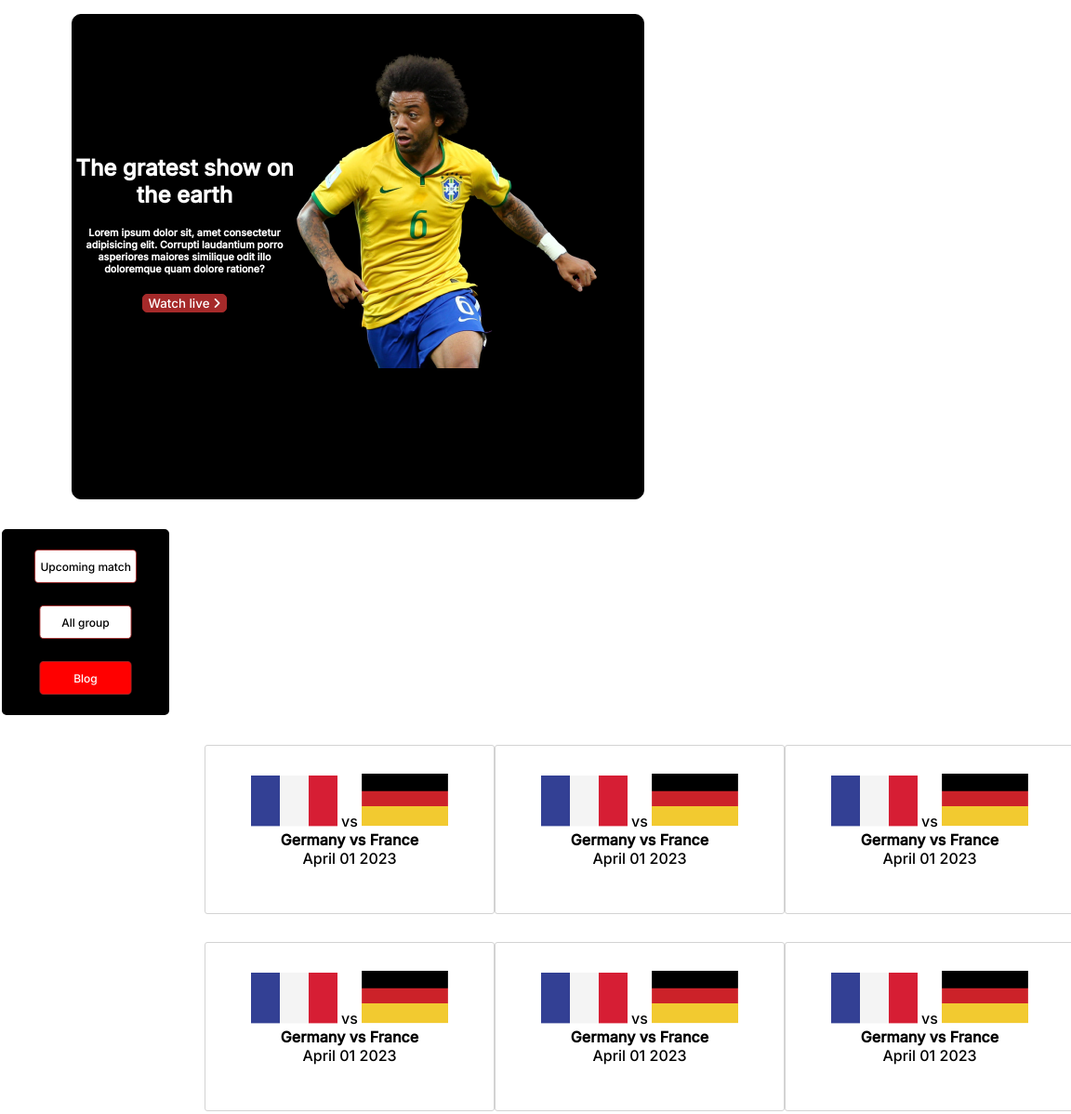
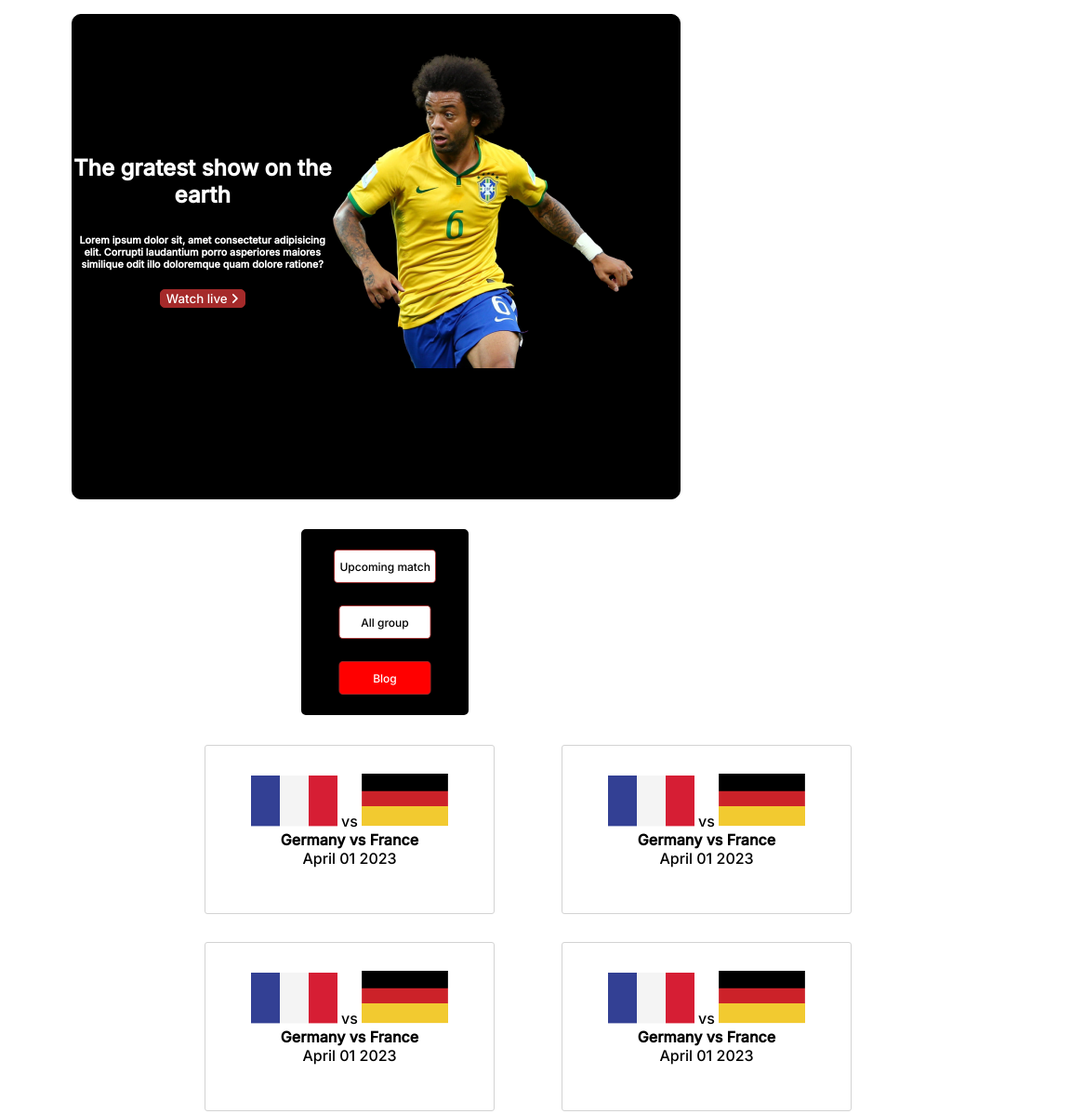
Before and after one commit to sanjidaakhanda/world-cup-assig, a plain HTML site: page second.html in a window 768 px wide. Shown: the top 1198 px of the page at 93% size, 1152 px wide, since content can reach past the window. Drawn offline with Linux system fonts and the light colour scheme.

Commit message:
last-section commit

```diff
--- a/second.html
+++ b/second.html
@@ -27,7 +27,8 @@
 <section>
     <div class="section-1">
 <div class="player">
-<h1 class="title-1">The gratest show on the earth</h1>
+<h1 class="title-1">The gratest show on the earth </h1>
+
 <h6>Lorem ipsum dolor sit, amet consectetur adipisicing elit. Corrupti laudantium porro asperiores maiores similique odit illo doloremque quam dolore ratione?</h6>
 <button> Watch live <i class="fa-solid fa-angle-right"></i></button>
 </div>
@@ -48,13 +49,15 @@
 <!-- section-1 end -->
 
 <!-- section-2 start -- -->
-<div class="parent">
+<div class="part-1">
+
+<div class="sec-2">
 <div class="box">
 <button class="inner-1">Upcoming match</button>
 <button class="inner-2" >All group</button><br>
 <button class="inner-3" >Blog</button>
 </div>
-
+</div>
 
 <!-- section-3 start -->
 <div class="container">
@@ -130,8 +133,8 @@
 
 </div>
 
+</div>
 
-</div>
 
 
 <footer>
--- a/styles/style-2.css
+++ b/styles/style-2.css
@@ -6,10 +6,10 @@
 
     .section-1{
     display: flex;
-    justify-content:space-between;
+    justify-content:space-evenly;
     background-color: black;
     color: white;
-    width:80%;
+    width:85%;
     height:65% ;
     margin-left: 10%;
     margin-top:2%;
@@ -26,7 +26,7 @@
     .title-1{
     font-weight: bold;
     margin-top: 150px;
-    margin-bottom: 20px;
+    margin-bottom:10%;
     }
     .img-banner{
     margin-top: 40px;
@@ -125,12 +125,12 @@ footer{
     text-align: center;
     padding: 10px;
     text-decoration: none;
-
+    text-decoration-color: none;
 
 }
 
 
-@media only screen and (max-width:688px){
+@media only screen  and (min-width:688px){
 
 .section-1{
 grid-template-columns: repeat(1,1fr);
@@ -141,14 +141,24 @@ grid-template-columns: repeat(1,1fr);
 }
 
 
+}
 
-
-}
+/* for ipad */
 
 
 @media only screen and (min-width:689px) and (max-width:992px){
 
-
+.sec-2{
+grid-template-columns: repeat(1,1fr);
+width: 100%;
+display: flex;
+justify-content:space-evenly;
 
 
 }
+.container{
+    grid-template-columns: repeat(2,1fr);
+    width: 100%;
+}
+
+}
--- a/styles/style.css
+++ b/styles/style.css
@@ -6,10 +6,10 @@ font-family: 'Inter', sans-serif;
 
 .section-1{
     display: flex;
-justify-content:space-between;
+    justify-content:space-evenly;
     background-color: black;
     color: white;
-width:80%;
+    width:85%;
     height:65% ;
     margin-left: 10%;
     margin-top:2%;
@@ -26,13 +26,12 @@ text-align: center;
     .title-1{
     font-weight: bold;
     margin-top: 150px;
-margin-bottom: 20px;
+    margin-bottom:10%;
     }
     .img-banner{
     margin-top: 40px;
     margin-right: 50px;
     }
-
 
 
 
@@ -42,7 +41,9 @@ color: white;
     border: 1px solid brown;
     border-radius: 5px;
     margin-top: 20px;
+
     }
+
 
 
 
@@ -85,7 +86,7 @@ transform: scale(.90);
 .sec-2{
 display: grid;
 grid-template-columns: repeat(2,1fr);
-margin-right: 50px;
+margin-right:50px;
 margin-left: 30px;
 }
 
@@ -98,14 +99,12 @@ grid-template-columns: repeat(3,1fr);
 
 
 
-
 .blog{
     width: 100%;
     margin-top: 10%;
     margin-left: 20px;
 
     }
-
 
 
 
@@ -133,9 +132,6 @@ height: 100px;
 text-align: center;
 padding: 10px;
 text-decoration: none;
-
-
-
 }
 
 
@@ -144,7 +140,7 @@ text-decoration: none;
 /* media quaries */
 
 
-/* for mobile device */
+/* for mobile device -- */
 
 @media only screen and (max-width:688px){
 
@@ -196,15 +192,7 @@ grid-template-columns: repeat(1,1fr);
 margin-top: 2%;
 justify-items: center;
 margin-left: 0%;
-margin-bottom: 5%;
-}
-
-
-
-
-
-
-
+margin-bottom: 5%;}
 
 
 }
@@ -213,10 +201,7 @@ margin-bottom: 5%;
 
 
 
-
-
-
-
+/* media quaries for ipad */
 
 
 
@@ -256,8 +241,4 @@ margin-top: 50px;
 
 
 
-
-
-
-
 }
```
Also changed, not shown: index.html (+13 -6 lines). Lines whose indentation alone changed are shown as unchanged.
